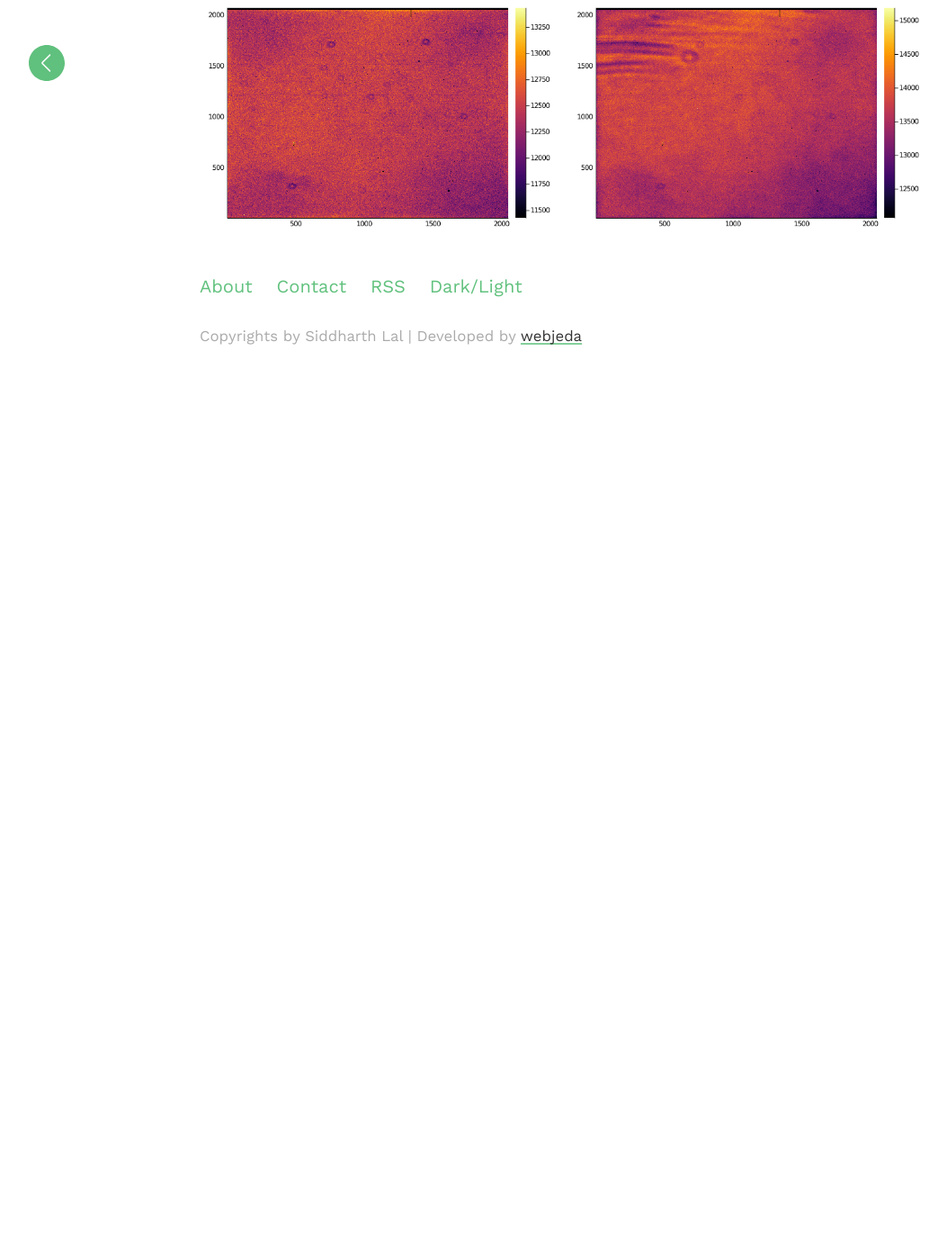
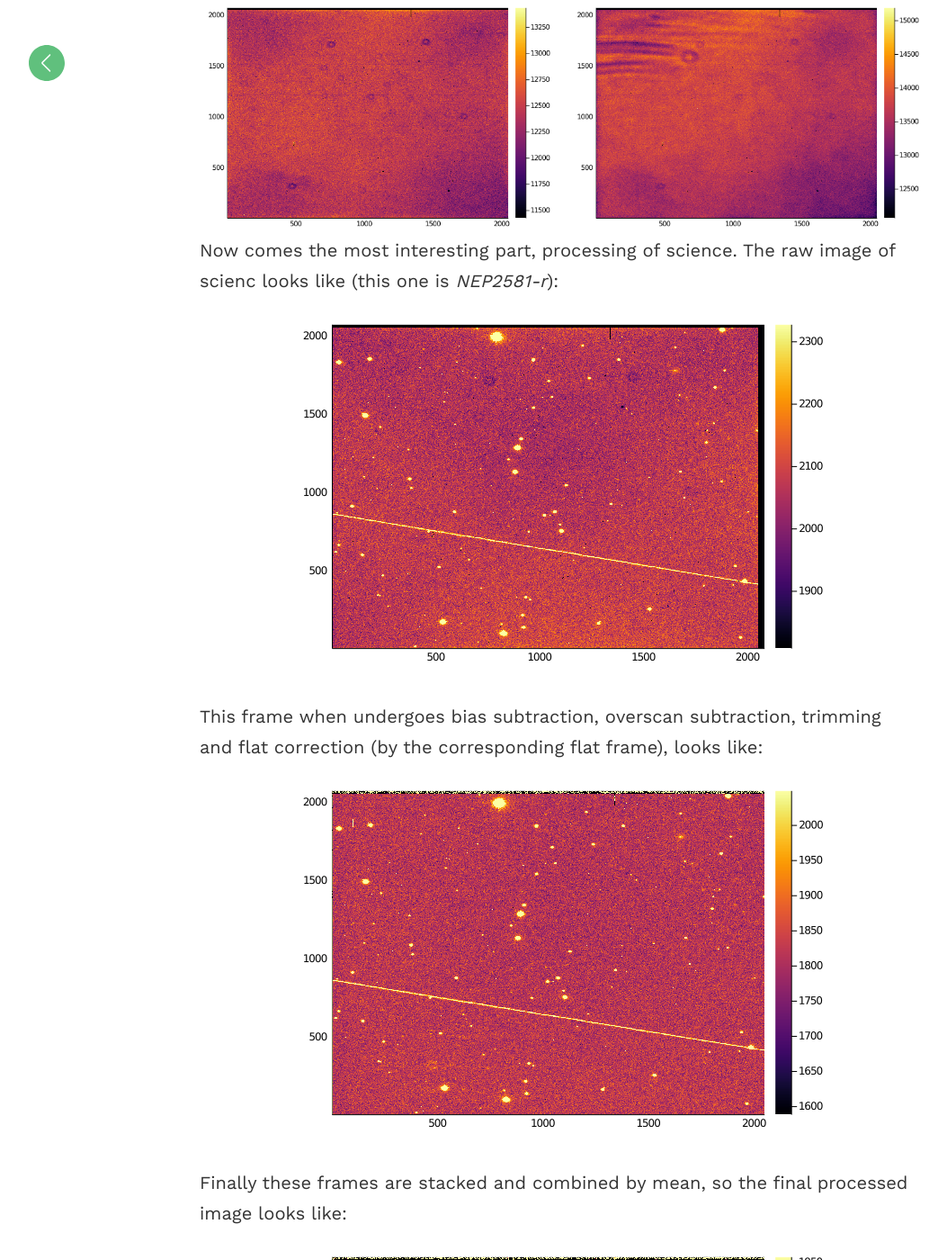
Before and after one commit to siddharthlal25/blog, a Jekyll site: the page built from _posts/2020-08-30-gsoc-blog-7.md, in a window 1280 px wide and 1400 px high, scrolled down 4097 px. Shown: the whole window at 90% size, without its empty margins (18-1071 px from the left). Built offline with Jekyll 4.4.1, drawn with Linux system fonts in a browser that asks for light colours; before the commit the page ends 4486 px from its top, so only the background shows below that; some of the changed text lies outside the part shown.

Commit message:
added science frame

```diff
--- a/_posts/2020-08-30-gsoc-blog-7.md
+++ b/_posts/2020-08-30-gsoc-blog-7.md
@@ -52,3 +52,25 @@ Several *dome_flat_r* frames are stacked together and combined by mean, this res
 Similarly, below are processed and combined frames (i.e. master frame) of *dome_flat_i* and *dome_flat_z*:
 
 <img src = "https://raw.githubusercontent.com/siddharthlal25/blog/master/_images/dome_flat/i/master.png" width="390" height="260" style="float:left"> <img src = "https://raw.githubusercontent.com/siddharthlal25/blog/master/_images/dome_flat/z/master.png" width="390" height="260" style="float:right">
+
+Now comes the most interesting part, processing of science. The raw image of scienc looks like (this one is *NEP2581-r*):
+
+<p align = "center">
+<img src = "https://raw.githubusercontent.com/siddharthlal25/blog/master/_images/science/r/sample.png">
+</p>
+
+This frame when undergoes bias subtraction, overscan subtraction, trimming and flat correction (by the corresponding flat frame), looks like:
+
+<p align = "center">
+<img src = "https://raw.githubusercontent.com/siddharthlal25/blog/master/_images/science/r/processed.png">
+</p>
+
+Finally these frames are stacked and combined by mean, so the final processed image looks like:
+
+<p align = "center">
+<img src = "https://raw.githubusercontent.com/siddharthlal25/blog/master/_images/science/r/master.png">
+</p>
+
+Similarly, below are processed and combined frames (i.e. master_frame) of *NEP2581-i* and *NEP2581-z*:
+
+<img src = "https://raw.githubusercontent.com/siddharthlal25/blog/master/_images/science/i/master.png" width="390" height="260" style="float:left"> <img src = "https://raw.githubusercontent.com/siddharthlal25/blog/master/_images/science/z/master.png" width="390" height="260" style="float:right">
```
